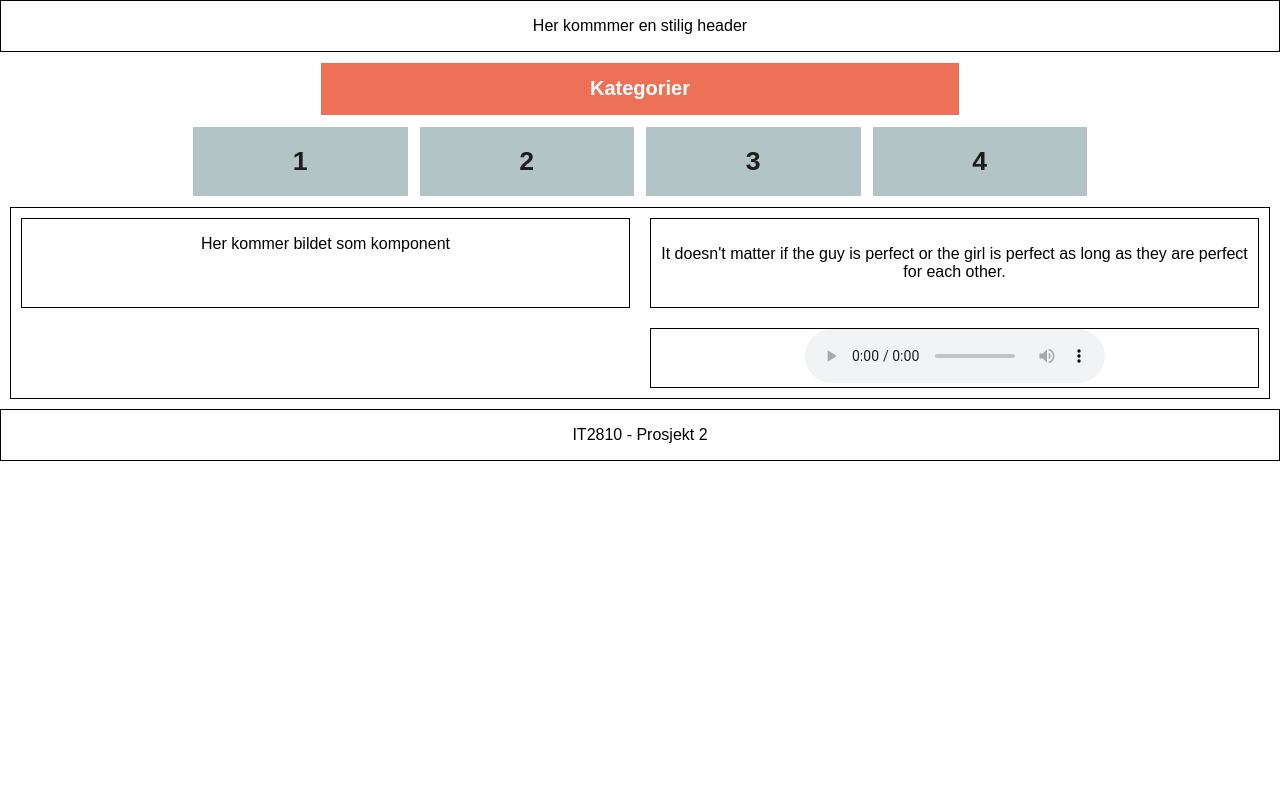
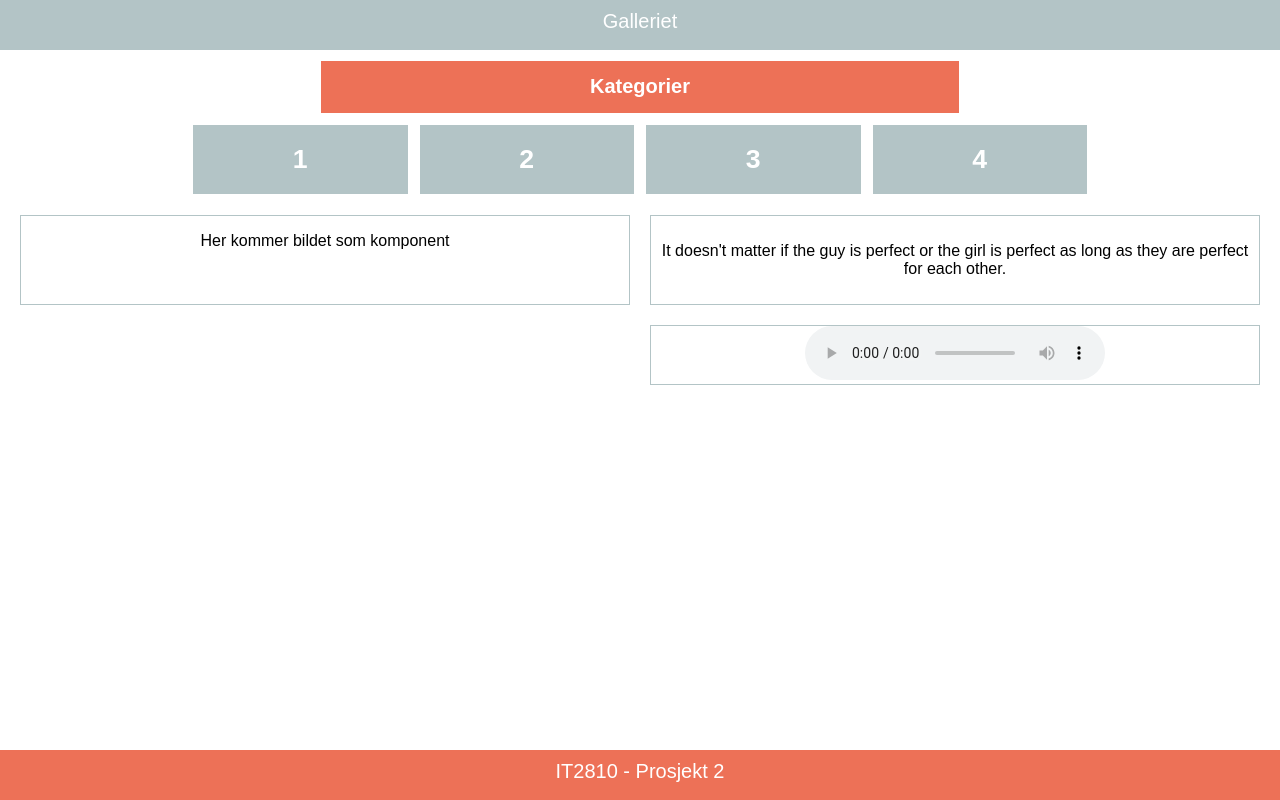
Before and after one commit to IT2810/it2810-webutvikling-h18-prosjekt-2-gruppe--23, a React (Create React App) app in the folder pro2/: page / in a window 1280 px wide. Built offline with nearby package versions, Linux system fonts and the light colour scheme.

Commit message:
Stylet footer og header #22

```diff
--- a/pro2/src/App.css
+++ b/pro2/src/App.css
@@ -1,3 +1,10 @@
 .App {
   text-align: center;
 }
+
+.appContent {
+  min-height: calc(100vh - 70px);
+}
+.stickyFooter {
+  height: 50px;
+}
--- a/pro2/src/App.js
+++ b/pro2/src/App.js
@@ -9,11 +9,13 @@ class App extends Component {
   render() {
     return (
       <div className="App">
-        <div className="wrapper">
-          <Header></Header>
-          <Gallery></Gallery>
-          <Footer></Footer>
-        </div>
+          <div className="appContent">
+            <Header></Header>
+            <Gallery></Gallery>
+          </div>
+          <div className="stickyFooter">
+            <Footer></Footer>
+          </div>
       </div>
     );
   }
--- a/pro2/src/components/CategoryMenu/CategoryMenu.css
+++ b/pro2/src/components/CategoryMenu/CategoryMenu.css
@@ -41,6 +41,11 @@ ul {
 
 
 @media only screen and (max-width: 1025px) {
+    .catPicture, .catText, .catSound {
+        width: 100%;
+        margin-left: 20px;
+
+    }
     .menuButton {
         font-size: 15px;
     }
@@ -48,12 +53,6 @@ ul {
 }
 
 @media only screen and (max-width: 770px) {
-    .catPicture, .catText, .catSound {
-        width: 30%;
-        margin: auto;
-
-    }
-
     .menuButton {
         width: 100%;
         font-size: 15px;
--- a/pro2/src/components/Footer/Footer.css
+++ b/pro2/src/components/Footer/Footer.css
@@ -1,4 +1,13 @@
 .Footer {
-    border: 1px solid;
-    border-color: #000000;
+    background-color:  #ED7157;
+    height: 50px;
+    margin: auto;
+
 }
+
+.Footer-text {
+    font-size: 20px;
+    color: #ffffff;
+    padding-top: 10px;
+
+}
--- a/pro2/src/components/Gallery/Gallery.css
+++ b/pro2/src/components/Gallery/Gallery.css
@@ -1,8 +1,6 @@
 .gridContainer {
     display: grid;
     grid-template-columns: repeat(auto-fit, minmax(500px, 1fr));
-    border-color: #000000;
-    border: 1px solid;
     margin: 10px;
 
 
@@ -11,16 +9,16 @@
 .galleryPic{
     grid-row: 1;
     grid-column: 1;
-    border-color: #000000;
     border: 1px solid;
+    border-color: #B3C4C6;
     margin: 10px;
  }
 
 .galleryText{
     grid-row: 1;
     grid-column: 2;
-    border-color: #000000;
     border: 1px solid;
+    border-color: #B3C4C6;
     margin: 10px;
     padding: 10px;
 }
@@ -28,8 +26,8 @@
 .gallerySound {
     grid-row: 2;
     grid-column: 2;
-    border-color: #000000;
     border: 1px solid;
+    border-color: #B3C4C6;
     margin: 10px;
 }
 
--- a/pro2/src/components/Header/Header.css
+++ b/pro2/src/components/Header/Header.css
@@ -1,4 +1,12 @@
 .Header {
-    border: 1px solid;
-    border-color: #000000;
+    background-color: #B3C4C6;
+    height: 50px;
+    margin: 0;
 }
+
+.Header > p {
+    margin: auto;
+    font-size: 20px;
+    color: #ffffff;
+    padding-top: 10px;
+}
--- a/pro2/src/components/Header/Header.js
+++ b/pro2/src/components/Header/Header.js
@@ -5,7 +5,7 @@ class Header extends Component {
   render() {
     return (
       <div className="Header">
-        <p> Her kommmer en stilig header</p>
+        <p> Galleriet</p>
       </div>
     );
   }
--- a/pro2/src/components/Tab/TabStyle.css
+++ b/pro2/src/components/Tab/TabStyle.css
@@ -26,7 +26,7 @@
 }
 
 .tabText {
-    color: rgb(29, 29, 29);
+    color: #ffffff;
 }
 
 @media only screen and (max-width: 770px) {
```
